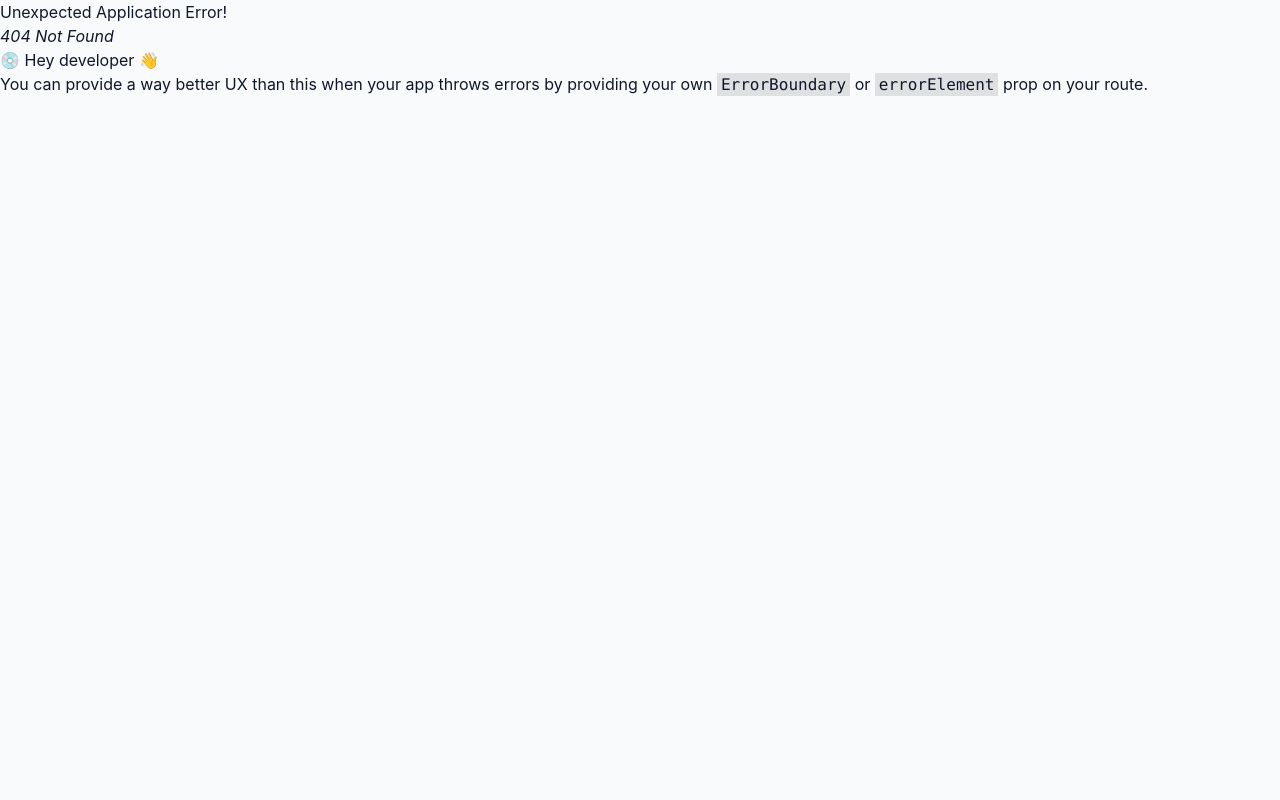
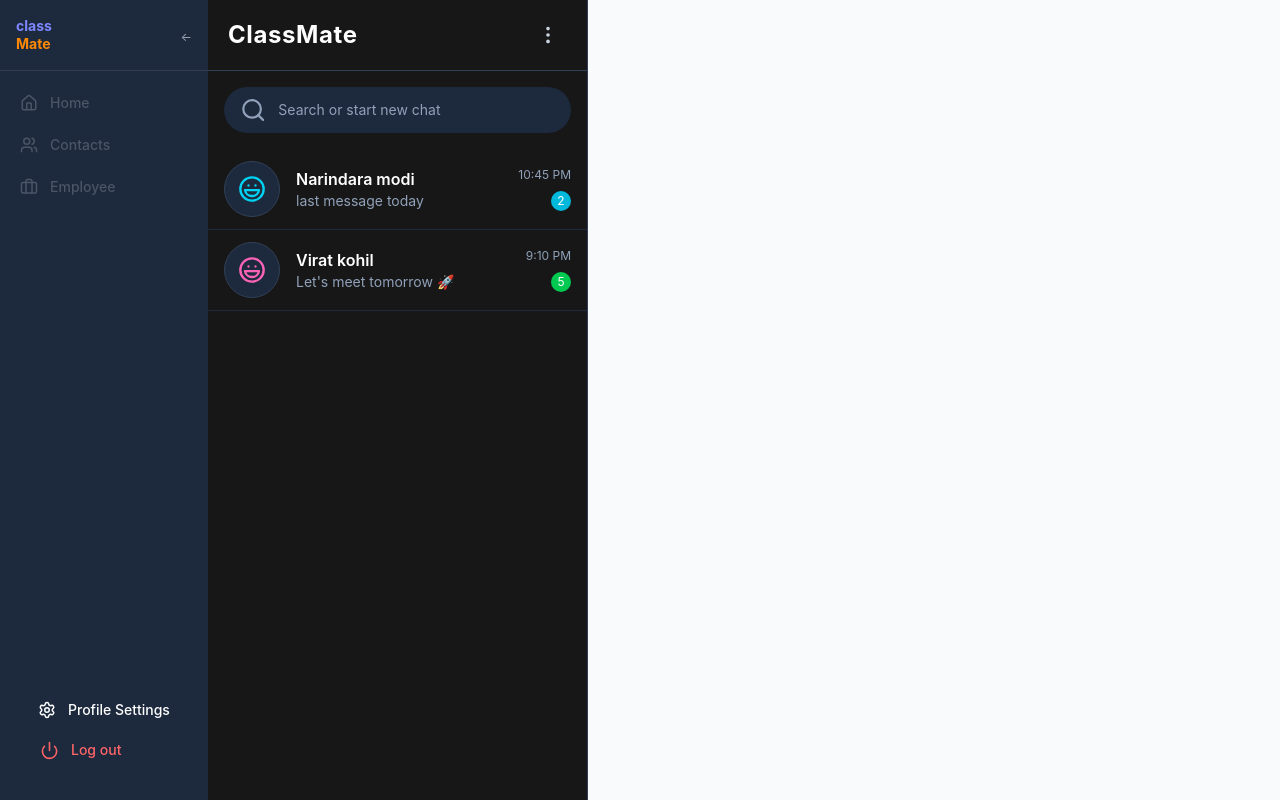
Before and after one commit to YashDhanani13/project, a React (Vite) app: page /chat-sidebar in a window 1280 px wide. Before the commit this address had no page. Built offline with nearby package versions, Linux system fonts and the light colour scheme.

Commit message:
some ui change

```diff
--- a/src/App.jsx
+++ b/src/App.jsx
@@ -15,7 +15,7 @@ import ChatInput from './pages/inboxchat/ChatInput'
 // Layout
 import Sidebar from './components/Sidebar'
 import ChatHeader from './pages/inboxchat/ChatHeader'
-// Auth Context
+import ChatSidebar from './pages/inboxchat/ChatSidebar'
 import { AuthContext } from './Authcontext/AuthContext'
 
 // Route Protection Component
@@ -51,7 +51,9 @@ const router = createBrowserRouter([
             { path: 'employee-form', element: <EmployeeForm /> },
             { path: 'profile', element: <UserProfile /> },
             {path : 'chat-input' , element : <ChatInput />},
-                   {path : 'chat-header' , element : <ChatHeader />}
+                   {path : 'chat-header' , element : <ChatHeader />},
+                   {path : 'chat-sidebar' , element : <ChatSidebar />}
+
             // {path : "api"     , element :<Api />}
         ],
     },
--- a/src/pages/inboxchat/ChatHeader.jsx
+++ b/src/pages/inboxchat/ChatHeader.jsx
@@ -1,27 +1,50 @@
-import React from 'react'
-import { Laugh, EllipsisVertical  } from 'lucide-react'
+import React from "react";
+import { Laugh, EllipsisVertical, Phone, Video } from "lucide-react";
+
 const ChatHeader = () => {
-    return (
-        <div className="bg-slate-800 p-2 flex   ">
+  return (
+    <div className="w-full bg-mist-900 border-b border-slate-700 px-5 py-3 flex items-center justify-between shadow-md">
 
+      {/* Left Side */}
+      <div className="flex items-center gap-4">
 
-            <div className="p-3  h-12 ">
+        {/* Profile */}
+        <div className="w-12 h-12 rounded-full bg-slate-800 flex items-center justify-center border border-slate-700">
+          <Laugh className="text-mist-400" size={26} />
+        </div>
 
-                <Laugh className="text-gray-600 cursor-pointer" size={30} />
-            </div>
+        {/* User Info */}
+        <div>
+          <h2 className="text-white font-semibold text-lg leading-none">
+            Prince 🐒
+          </h2>
 
-            <div>
-                <p className="text-white ">Name of contacts</p>
-                <h4 className="text-gray-600 ">Click here for contact Info </h4>
-            </div>
-            <div className=" flex   items-end justify-end">
-                <EllipsisVertical
-                    className=" text-gray-300  cursor-pointer m-2"
-                    size={40}
-                />
-            </div>
+          <p className="text-slate-400 text-sm mt-1 cursor-pointer hover:text-cyan-400 transition">
+            Click here for contact info
+          </p>
         </div>
-    )
-}
+      </div>
 
-export default ChatHeader
+      {/* Right Side */}
+      <div className="flex items-center gap-3">
+
+        {/* Call Button */}
+        {/* <button className="p-2 rounded-full bg-slate-800 hover:bg-slate-700 transition">
+          <Phone className="text-slate-300" size={20} />
+        </button>
+
+        {/* Video Call Button */}
+        {/* <button className="p-2 rounded-full bg-slate-800 hover:bg-slate-700 transition">
+          <Video className="text-slate-300" size={20} />
+        </button> */}
+
+        {/* Menu */}
+        <button className="p-3 rounded-full bg-slate-800 hover:bg-slate-700 transition cursor-pointer">
+          <EllipsisVertical className="text-slate-300" size={30} />
+        </button>
+      </div>
+    </div>
+  );
+};
+
+export default ChatHeader;
--- a/src/pages/inboxchat/ChatInput.jsx
+++ b/src/pages/inboxchat/ChatInput.jsx
@@ -1,21 +1,36 @@
-import React from 'react'
-import { Sticker, SendHorizontal, Plus } from 'lucide-react'
+import React from "react";
+import { Sticker, SendHorizontal, Plus, Mic } from "lucide-react";
 
 const ChatInput = () => {
   return (
-        <div className="flex  w-full  bg-gray-600 ">
-            <Plus className="text-gray-800 m-3  cursor-pointer" size={29} />
-            <Sticker className="text-gray-800 m-3 cursor-pointer  " size={29} />
+    <div className="w-full bg-mist-900 h-180  border-t border-gray-700 px-4 py-3">
+
+      <div className="flex items-center gap-3 absolute   bottom-2 m-2 w-270 bg-mist-800 rounded-3xl px-4 py-2 shadow-md">
+
+        {/* Plus Icon */}
+        <button className="text-slate-400 hover:text-cyan-400 transition">
+          <Plus size={32} />
+        </button>
+
+        {/* Sticker / Emoji */}
+        <button className="text-slate-400 hover:text-yellow-400 transition px-2">
+          <Sticker size={32} />
+        </button>
+
+        {/* Input */}
         <input
-                className=" bg-slate-700  text-gray-800 w-240 h-10 p-2 m-2 border border-gray-500 font-bold rounded-md "
-                placeholder="Type a Message"
           type="text"
+          placeholder="Type a message"
+          className="flex-1 bg-transparent outline-none font-black text-1xl  text-gray-400 placeholder:text-slate-400"
         />
-            <button className="bg-gray-500 h-11 w-12 m-1 text-gray-300 cursor-pointer  flex  items-center justify-center                                                                                                                                     rounded-md  border  hover:bg-indigo-600   hover:text-black  border border-gray-800  ">
-                <SendHorizontal className="" size={22} />
+
+        {/* Send Button */}
+        <button className="bg-blue-500 p-3 cursor-pointer hover:bg-cyan-600 transition rounded-full shadow-lg">
+          <SendHorizontal className="text-white" size={20} />
         </button>
       </div>
-    )
-}
+    </div>
+  );
+};
 
-export default ChatInput
+export default ChatInput;
--- a/src/pages/inboxchat/ChatMain.jsx
+++ b/src/pages/inboxchat/ChatMain.jsx
@@ -2,7 +2,12 @@ import React from 'react'
 
 const ChatMain = () => {
   return (
-    <div>ChatMain</div>
+    <div>
+
+
+
+      {/* <p>helo keso ho </p> */}
+    </div>
   )
 }
 
--- a/src/pages/inboxchat/ChatMessage.jsx
+++ b/src/pages/inboxchat/ChatMessage.jsx
@@ -2,7 +2,12 @@ import React from 'react'
 
 const ChatMessage = () => {
   return (
-    <div>ChatMessage</div>
+    <div className='bg-'>
+
+
+
+
+    </div>
   )
 }
 
--- /dev/null
+++ b/src/pages/inboxchat/ChatSidebar.jsx
@@ -0,0 +1,111 @@
+import React from "react";
+import {
+  EllipsisVertical,
+  Search,
+  Laugh,
+  MessageCircle,
+} from "lucide-react";
+
+const ChatSidebar = () => {
+  return (
+    <div className="w-[380px] h-screen bg-neutral-900  border-r border-slate-700 flex flex-col">
+
+      {/* Header */}
+      <div className="flex items-center justify-between px-5 py-4 border-b border-slate-700">
+
+        <h1 className="text-2xl font-bold text-white tracking-wide">
+          ClassMate
+        </h1>
+
+        <div className="flex items-center gap-3">
+
+
+          <button className="p-2 rounded-full hover:bg-slate-800 transition">
+            <EllipsisVertical className="text-slate-300" size={22} />
+          </button>
+        </div>
+      </div>
+
+      {/* Search  bar  main  */}
+      <div className="p-4">
+        <div className="flex items-center w-full bg-slate-800 rounded-full px-4 py-2">
+
+          <Search className="text-slate-400" size={30} />
+
+          <input
+            type="text"
+            placeholder="Search or start new chat"
+            className="bg-transparent outline-none text-white placeholder:text-slate-400 ml-3 w-full text-sm"
+          />
+        </div>
+      </div>
+
+      {/* Chat List */}
+      <div className="flex-1 overflow-y-auto">
+
+        {/* Chat Card */}
+        <div className="flex items-center justify-between px-4 py-3 hover:bg-slate-800 transition cursor-pointer border-b border-slate-800">
+
+          {/* Left */}
+          <div className="flex items-center gap-4">
+
+
+            <div className="w-14 h-14 rounded-full bg-slate-800 flex items-center justify-center border border-slate-700">
+              <Laugh className="text-cyan-400" size={28} />
+            </div>
+
+            {/* Info */}
+            <div>
+              <h2 className="text-white font-semibold text-base">
+                Narindara modi
+              </h2>
+
+              <p className="text-slate-400 text-sm truncate w-44">
+            last message  today
+              </p>
+            </div>
+          </div>
+
+          {/* Right */}
+          <div className="flex flex-col items-end gap-2">
+            <span className="text-xs text-slate-400">10:45 PM</span>
+
+            <div className="bg-cyan-500 text-white text-xs w-5 h-5 rounded-full flex items-center justify-center">
+              2
+            </div>
+          </div>
+        </div>
+
+        {/* Duplicate Cards Demo */}
+        <div className="flex items-center justify-between px-4 py-3 hover:bg-slate-800 transition cursor-pointer border-b border-slate-800">
+
+          <div className="flex items-center gap-4">
+            <div className="w-14 h-14 rounded-full bg-slate-800 flex items-center justify-center border border-slate-700">
+              <Laugh className="text-pink-400" size={28} />
+            </div>
+
+            <div>
+              <h2 className="text-white font-semibold text-base">
+                Virat kohil
+              </h2>
+
+              <p className="text-slate-400 text-sm truncate w-44">
+                Let's meet tomorrow 🚀
+              </p>
+            </div>
+          </div>
+
+          <div className="flex flex-col items-end gap-2">
+            <span className="text-xs text-slate-400">9:10 PM</span>
+
+            <div className="bg-green-500 text-white text-xs w-5 h-5 rounded-full flex items-center justify-center">
+              5
+            </div>
+          </div>
+        </div>
+      </div>
+    </div>
+  );
+};
+
+export default ChatSidebar;
--- a/src/pages/inboxchat/ContactSidebar.jsx
+++ /dev/null
@@ -1,9 +0,0 @@
-import React from 'react'
-
-const ContactSidebar = () => {
-  return (
-    <div>ContactSidebar</div>
-  )
-}
-
-export default ContactSidebar
```
Lines whose indentation alone changed are shown as unchanged.
